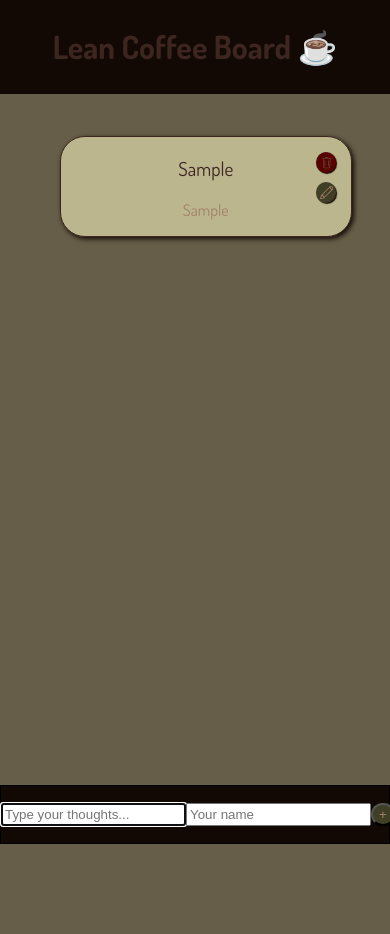
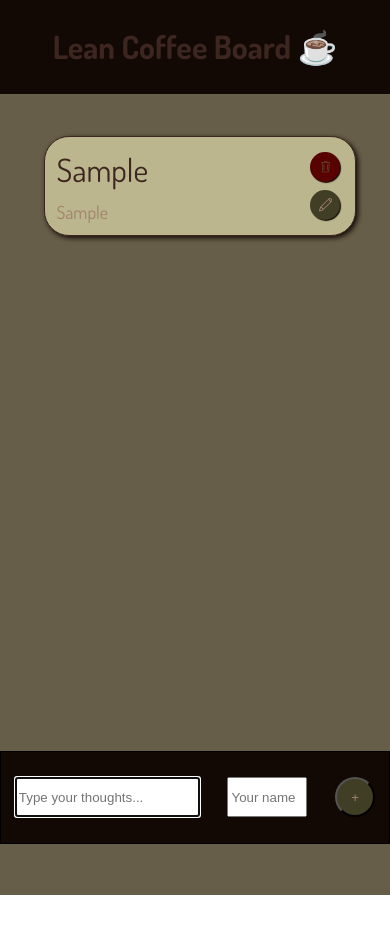
Before and after one commit to WalterRestifo/lean-coffee-board, a Next.js app: page / in a window 390 px wide. Both pictures are taken after typing "Sample", "Sample" into the empty fields and a click on the button "add new card". Shown: the top 934 px of the page. After the commit the page ends 895 px from the top, so only its background shows below. Built offline with nearby package versions, Linux system fonts and the light colour scheme.

Commit message:
try to optimize for smartphones (#4)

```diff
--- a/components/Card.js
+++ b/components/Card.js
@@ -80,21 +80,23 @@ export default function Card({
 }
 
 const StyledThoughtP = styled.p`
-  font-size: larger;
+  font-size: xx-large;
+  margin: 3vw;
 `;
 
 const StyledAuthorP = styled.p`
   color: #a2826a;
+  font-size: large;
+  margin: 3vw;
 `;
 
 const StyledLi = styled.li`
   border: 1px solid #3d2520;
   border-radius: 25px;
-  text-align: center;
   list-style-type: none;
-  width: 75vw;
+  width: 80vw;
   height: fit-content;
-  margin-left: 5vw;
+  margin-left: 1vw;
   margin-top: 5vh;
   margin-bottom: 5vh;
   position: relative;
@@ -109,13 +111,14 @@ const StyledRemoveButton = styled.button`
   right: 15px;
   top: 15px;
   background-color: #590202;
-
   color: #665e48;
   border: none;
   box-shadow: 1px 1px 1px #120905;
   padding-top: 4px;
   padding-left: 4px;
   padding-right: 3px;
+  width: 30px;
+  height: 30px;
 
   &:hover {
     box-shadow: 2px 2px 1px #120905;
@@ -162,7 +165,7 @@ const StyledSaveButton = styled.button`
 const StyledEditButton = styled.button`
   margin-bottom: 10px;
   position: absolute;
-  top: 45px;
+  bottom: 5px;
   right: 15px;
   border-radius: 25px;
   border: none;
@@ -172,6 +175,8 @@ const StyledEditButton = styled.button`
   padding-left: 4px;
   padding-right: 3px;
   box-shadow: 1px 1px 1px #120905;
+  width: 30px;
+  height: 30px;
 
   &:hover {
     background-color: #263829;
--- a/components/Form.js
+++ b/components/Form.js
@@ -17,18 +17,18 @@ export default function Form({ onAddNewListObj }) {
 
   return (
     <StyledForm onSubmit={handleSubmit}>
-      <input
+      <StyledTextInput
         aria-label="Type your thoughts..."
         name="thoughts"
         placeholder="Type your thoughts..."
         required
-      ></input>
-      <input
+      ></StyledTextInput>
+      <StyledNameInput
         aria-label="Your name"
         name="author"
         placeholder="Your name"
         required
-      ></input>
+      ></StyledNameInput>
       <StyledButton aria-label="add new card">+</StyledButton>
     </StyledForm>
   );
@@ -39,10 +39,10 @@ const StyledForm = styled.form`
   bottom: 0;
 
   border: 1px solid black;
-  min-height: 7vh;
+  min-height: 10vh;
 
-  padding-top: 2vh;
-  padding-bottom: 2vh;
+  padding-top: 3vh;
+  padding-bottom: 3vh;
 
   background-color: #120905;
   color: #a2826a;
@@ -55,9 +55,19 @@ const StyledButton = styled.button`
   border-radius: 25px;
   background-color: #403e25;
   color: #a2826a;
+  width: 40px;
+  height: 40px;
 
   &:hover {
     background-color: #263829;
     cursor: pointer;
   }
 `;
+
+const StyledNameInput = styled.input`
+  width: 80px;
+`;
+
+const StyledTextInput = styled.input`
+  width: auto;
+`;
--- a/pages/index.js
+++ b/pages/index.js
@@ -48,7 +48,7 @@ export default function HomePage() {
 }
 
 const StyledUl = styled.ul`
-  height: 100vh;
+  min-height: 77vh;
 `;
 
 const StyledDiv = styled.div`
```
